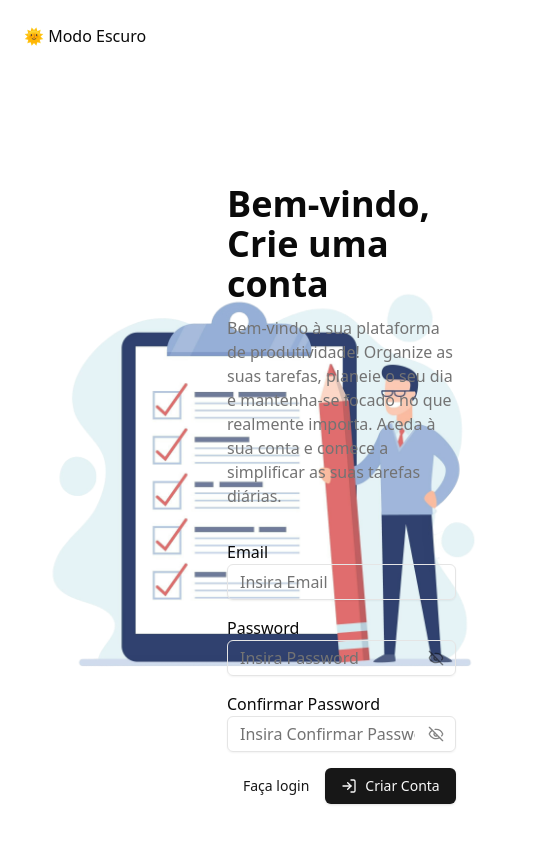
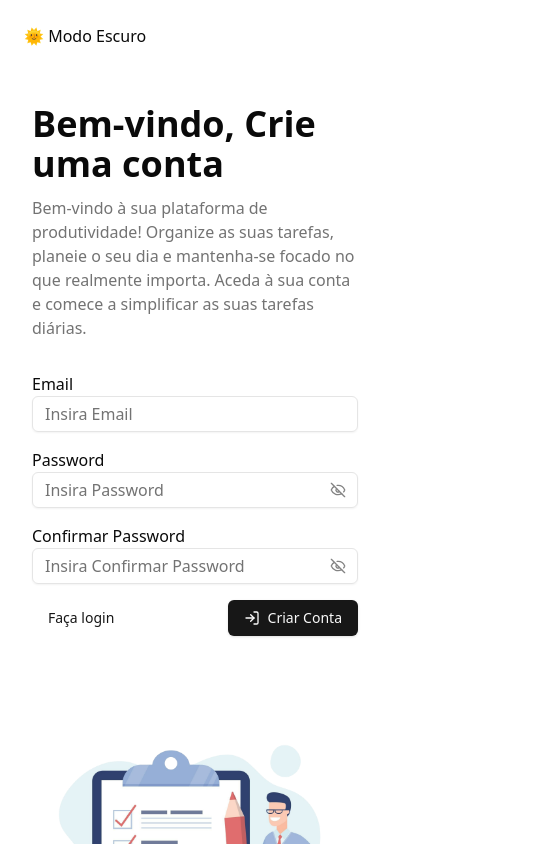
Before and after one commit to TiagoDuarte99/todoList-react, a React (Vite) app: page /signup in a window 390 px wide. Shown: the top 844 px of the page, 550 px wide, since content can reach past the window. Built offline with nearby package versions, Linux system fonts and the light colour scheme.

Commit message:
feat: update responsiveness on login and signUp pages

```diff
--- a/src/Pages/SignIn/index.tsx
+++ b/src/Pages/SignIn/index.tsx
@@ -50,7 +50,7 @@ const LoginPage = () => {
   const navigateToSignUp = () => navigate("/signup");
 
   return (
-    <div className="grid h-full grid-cols-2">
+    <div className="grid h-full grid-cols-1 md:grid-cols-2 gap-4">
       {/* ESQUERDA */}
       <div className="mx-auto flex h-full max-w-[550px] flex-col justify-center p-8">
         <h1 className="mb-3 text-4xl font-bold">Bem-vindo, faça Login</h1>
@@ -96,7 +96,7 @@ const LoginPage = () => {
         <img
           src={ImagemLogin}
           alt="Descrição da imagem"
-          className="max-h-[550px] max-w-[550px]"
+          className="w-full max-w-[550px] h-auto"
         />
       </div>
     </div>
--- a/src/Pages/SignUp/index.tsx
+++ b/src/Pages/SignUp/index.tsx
@@ -56,18 +56,18 @@ function SignUp() {
   const navigateToLogin = () => navigate("/");
 
   return (
-    <div className="grid h-full grid-cols-2">
+    <div className="grid h-full grid-cols-1 md:grid-cols-2 gap-4">
       {/* ESQUERDA */}
-      <div className="mx-auto flex h-full max-w-[550px] flex-col justify-center p-8">
+      <div className="order-2 md:order-1 mx-auto flex h-full max-w-[550px] flex-col justify-center p-8">
         <img
           src={ImagemLogin}
           alt="Descrição da imagem"
-          className="max-h-[550px] max-w-[550px]"
+          className="w-full max-w-[550px] h-auto"
         />
       </div>
 
       {/* DIREITA */}
-      <div className="mx-auto flex h-full max-w-[550px] flex-col justify-center p-8">
+      <div className="order-1 md:order-2 mx-auto flex h-full max-w-[550px] flex-col justify-center p-8">
         <h1 className="mb-3 text-4xl font-bold">Bem-vindo, Crie uma conta</h1>
         <p className="mb-8 text-muted-foreground">
           Bem-vindo à sua plataforma de produtividade! Organize as suas tarefas,
```
